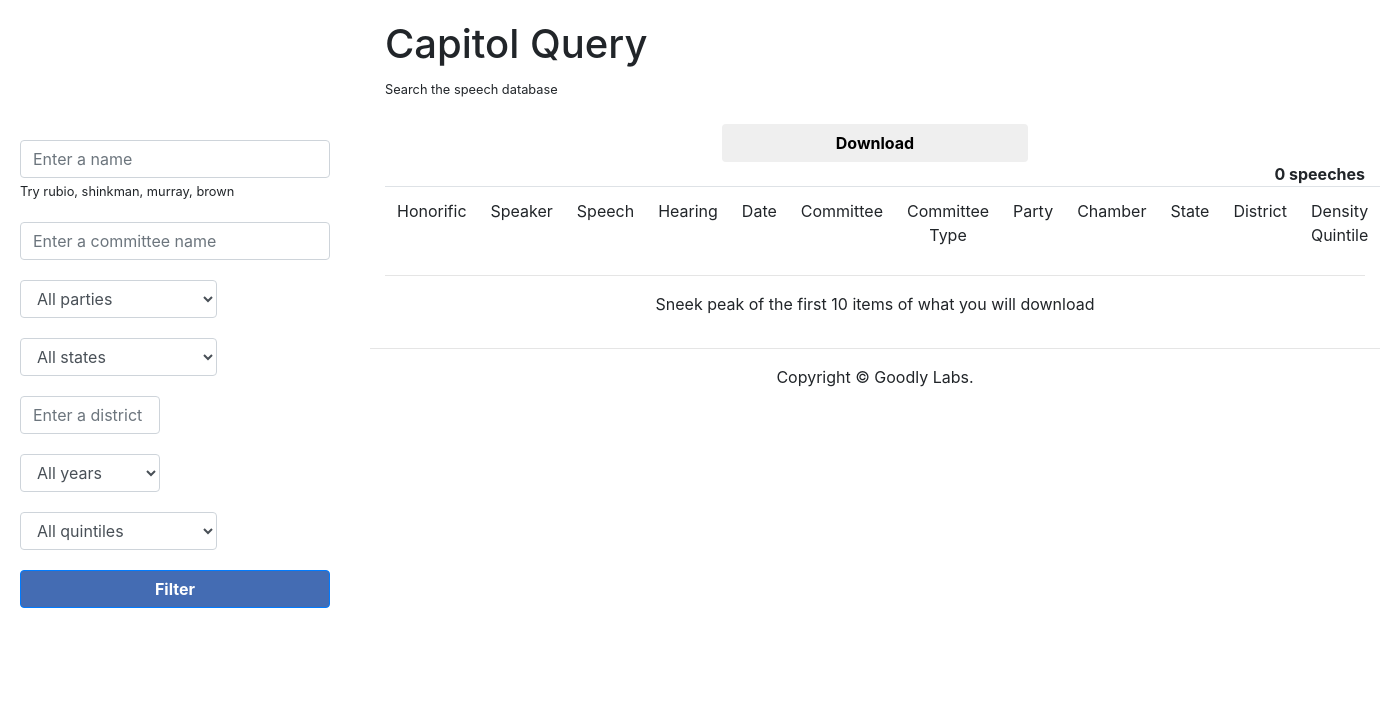
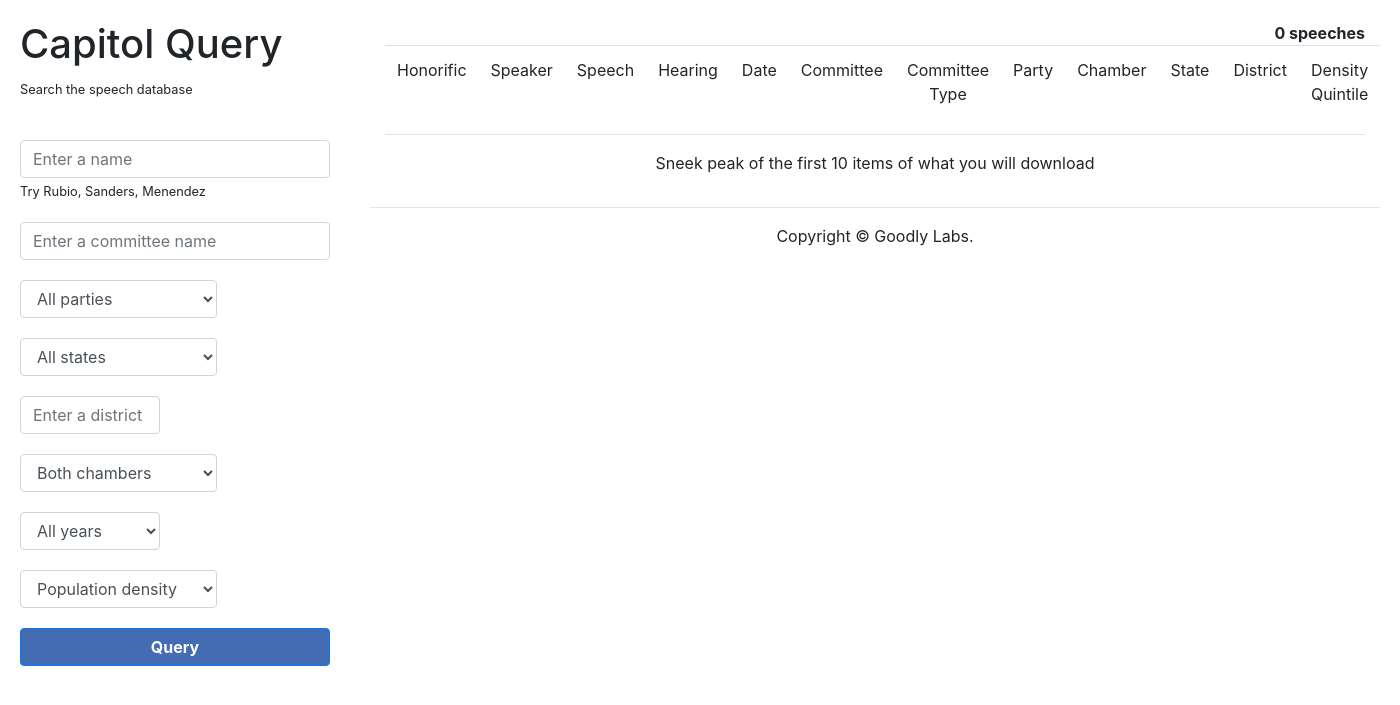
Before and after one commit to mevey/cq-example, a Flask app: page / in a window 1400 px wide. Shown: the top 705 px of the page. Run offline with Flask 2, Linux system fonts and the light colour scheme; some libraries are stand-ins or nearby versions.

Commit message:
count and some filters

```diff
--- a/app.py
+++ b/app.py
@@ -24,9 +24,16 @@
         self.no_of_records = 0#len(data)
 
 
-def get_committee_query(committee_name, name, party, district, state, year, quintile):
+def get_records(committee_name, name, party, chamber, district, state, year, quintile):
 
-    data = db_session.query(Hearing, Speech, Speaker, Person, Committee,  Congressmember, Constituency, ConstituencyCharacteristics)
+    data = db_session.query(Speech)\
+                    .join(Hearing, Hearing.hearing_id == Speech.hearing_id)\
+                    .join(Speaker, Speech.speech_id == Speaker.speech_id)\
+                    .join(Congressmember, Speaker.person_id == Congressmember.person_id, isouter=True)\
+                    .join(Committee, Committee.committee_id == Hearing.committee_id, isouter=True)\
+                    .join(Person, Person.person_id == Speaker.person_id)\
+                    .join(Constituency, Constituency.constituency_id == Congressmember.constituency_id, isouter=True)\
+                    .join(ConstituencyCharacteristics, ConstituencyCharacteristics.constituency_id == Constituency.constituency_id, isouter=True)
 
     if committee_name:
         data = data.filter(Committee.committee_name == committee_name)
@@ -37,6 +44,9 @@
 
     if party:
         data = data.filter(Congressmember.party == party)
+
+    if chamber:
+        data = data.filter(Congressmember.chamber == chamber)
 
     if year:
         data = data.filter(Hearing.date == year)
@@ -49,16 +59,6 @@
 
     if quintile:
         data = data.filter(ConstituencyCharacteristics.density_quintile == quintile)
-
-    data = data.filter(Hearing.hearing_id == Speech.hearing_id)
-    data = data.filter(Speech.speech_id == Speaker.speech_id)
-    data = data.filter(Speaker.person_id == Congressmember.person_id)
-    data = data.filter(Committee.committee_id == Hearing.committee_id)
-    data = data.filter(Person.person_id == Speaker.person_id)
-    data = data.filter(Congressmember.person_id == Person.person_id)
-    data = data.filter(Constituency.constituency_id == Congressmember.constituency_id)
-    data = data.filter(ConstituencyCharacteristics.constituency_id == Constituency.constituency_id)
-
 
     data = data.with_entities(
         Hearing.hearing_title,
@@ -79,6 +79,44 @@
 
     return data
 
+def get_count(committee_name, name, party, chamber, district, state, year, quintile):
+
+    data = db_session.query(Speech)\
+                    .join(Hearing, Hearing.hearing_id == Speech.hearing_id)\
+                    .join(Speaker, Speech.speech_id == Speaker.speech_id)\
+                    .join(Congressmember, Speaker.person_id == Congressmember.person_id, isouter=True)\
+                    .join(Committee, Committee.committee_id == Hearing.committee_id, isouter=True)\
+                    .join(Person, Person.person_id == Speaker.person_id)\
+                    .join(Constituency, Constituency.constituency_id == Congressmember.constituency_id, isouter=True)\
+                    .join(ConstituencyCharacteristics, ConstituencyCharacteristics.constituency_id == Constituency.constituency_id, isouter=True)
+
+    if committee_name:
+        data = data.filter(Committee.committee_name == committee_name)
+
+    if name:
+        name = name.lower()
+        data = data.filter(Person.full_name.like("%"+ name +"%"))
+
+    if party:
+        data = data.filter(Congressmember.party == party)
+
+    if chamber:
+        data = data.filter(Congressmember.chamber == chamber)
+
+    if year:
+        data = data.filter(Hearing.date == year)
+
+    if district:
+        data = data.filter(Constituency.district == district)
+
+    if state:
+        data = data.filter(Constituency.state_name == state)
+
+    if quintile:
+        data = data.filter(ConstituencyCharacteristics.density_quintile == quintile)
+
+    return data.count()
+
 
 @app.route("/", methods=['GET', 'POST'])
 def index():
@@ -88,11 +126,14 @@
     committee_name = request.form.get('committee',"")
     name = request.form.get('name',"")
     party = request.form.get('party')
+    chamber = request.form.get('chamber')
     district = request.form.get('district')
     state = request.form.get('state')
     year = request.form.get('year')
     quintile = request.form.get('quintile')
-    records.update_data(get_committee_query(committee_name, name, party, district, state, year, quintile))
+
+    records.update_data(get_records(committee_name, name, party, chamber, district, state, year, quintile))
+    count = get_count(committee_name, name, party,chamber, district, state, year, quintile)
 
     selected = {
             "committee_name": committee_name,
@@ -103,7 +144,8 @@
             "year": year,
             "quintile": quintile,
         }
-    return render_template('index.html', query=query, records=records, selected = selected)
+    years = [str(x) for x in range(2018, 1997, -1)]
+    return render_template('index.html', query=query, records=records, selected=selected, count=count, years=years)
 
 @app.route("/about")
 def about():
--- a/static/css/dashboard.css
+++ b/static/css/dashboard.css
@@ -135,9 +135,11 @@
     line-height:32px;
 }
 #sidebar-filters {
-    margin-top:100px;
     padding:20px;
 }
 #sidebar-filters .row {
     margin-top:20px;
 }
+.brand {
+    padding:20px 20px 0px 20px;
+}
--- a/templates/header.html
+++ b/templates/header.html
@@ -4,6 +4,11 @@
         <li class="sidebar-brand">
         </li>
     </ul>
+
+    <div class="brand">
+        <h1>Capitol Query</h1>
+        <small>Search the speech database</small>
+    </div>
     <div id="sidebar-filters">
         {% include "query.html" %}
     </div>
--- a/templates/index.html
+++ b/templates/index.html
@@ -1,13 +1,7 @@
 {% extends "base.html" %}
 
 {% block main %}
-<div class="row">
-	<div class="col-md-12">
-		<h1>Capitol Query</h1>
-		<small>Search the speech database</small>
-	</div>
-</div>
-<br clear="all">
+
 <div>
 	{% include "results.html" %}
 </div>
--- a/templates/query.html
+++ b/templates/query.html
@@ -2,7 +2,7 @@
 	 <div class="row">
 		<div class="col-md-12">
 			<input name="name" class="form-control" type="text" placeholder="Enter a name" value="{{selected.name}}" id="speaker"/>
-			<small>Try rubio, shinkman, murray, brown</small>
+			<small>Try Rubio, Sanders, Menendez</small>
 		</div>
 	</div>
 	<div class="row">
@@ -38,9 +93,22 @@
 		</div>
 	</div>
 	<div class="row">
+		<div class="col-md-8">
+			<select name="quintile" class="form-control" id="chamber">
+				<option value="">Both chambers</option>
+				<option value="S">Senate</option>
+				<option value="H">House</option>
+			</select>
+			<small></small>
+		</div>
+	</div>
+	<div class="row">
 		<div class="col-md-6">
 			<select name="year" class="form-control" id="year">
 				<option value="">All years</option>
+				{% for year in years %}
+				<option value="{{year}}">{{year}}</option>
+				{% endfor %}
 			</select>
 			<small></small>
 		</div>
@@ -48,14 +116,19 @@
 	<div class="row">
 		<div class="col-md-8">
 			<select name="quintile" class="form-control" id="quintile">
-				<option value="">All quintiles</option>
+				<option value="">Population density</option>
+				<option value="5">Large City</option>
+				<option value="4">Medium City</option>
+				<option value="3">Small City</option>
+				<option value="2">Town</option>
+				<option value="1">Rural</option>
 			</select>
 			<small></small>
 		</div>
 	</div>
 	<div class="row">
 		<div class="col-md-12">
-			<button style="width:100%;" class="btn btn-primary" id="filter-btn"><b>Filter</b></button>
+			<button style="width:100%;" class="btn btn-primary" id="filter-btn"><b>Query</b></button>
 		</div>
 	</div>
 </form>
--- a/templates/results.html
+++ b/templates/results.html
@@ -1,12 +1,12 @@
 <div class="row">
     <div class="col-md-4"></div>
     <div class="col-md-4">
-        <button style="width:100%;" class="btn btn-default" id="download-btn"><b>Download</b></button>
+        <!--<button style="width:100%;" class="btn btn-default" id="download-btn"><b>Download</b></button>-->
     </div>
 </div>
 <div class="row">
 	<div class="col-md-12 text-right">
-		<b>{{records.no_of_records}} speeches</b>
+		<b>{{count}} speeches</b>
 	</div>
 </div>
 <div class="row">
```
Also changed, not shown: other parts of templates/query.html (+55 -0 lines).
